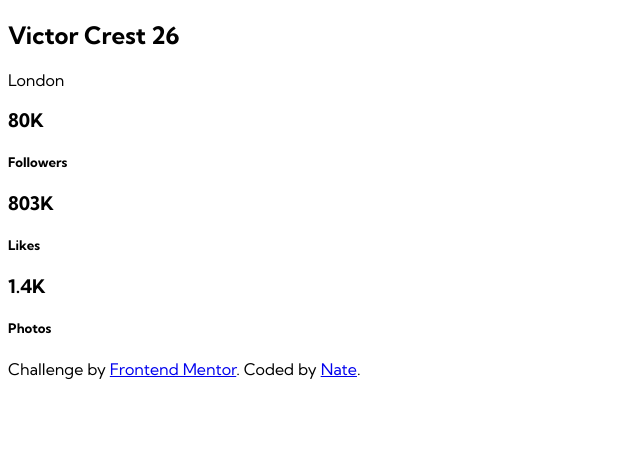
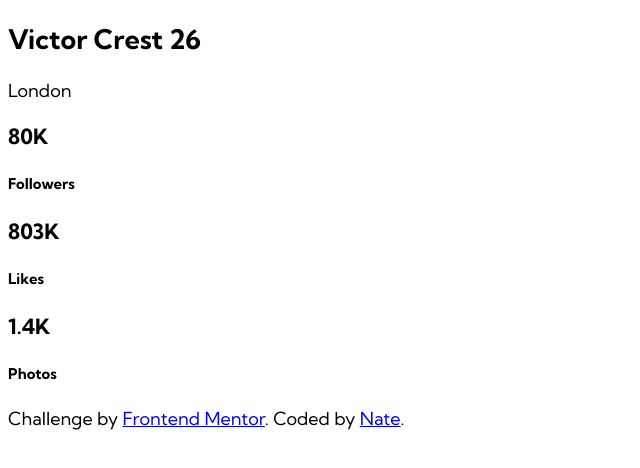
Before and after one commit to ntjnh/fem-profile-card-component, a website: page index.html in a window 1280 px wide. Shown: the whole page, without its empty margins (0-640 px from the left). Drawn offline with nearby package versions, Linux system fonts and the light colour scheme; files that its build step writes are made by us from their sources.

Commit message:
Set body font size

```diff
--- a/main.scss
+++ b/main.scss
@@ -2,4 +2,5 @@
 
 body {
     font-family: 'Kumbh Sans', sans-serif;
+    font-size: 1.125rem;
 }
```
